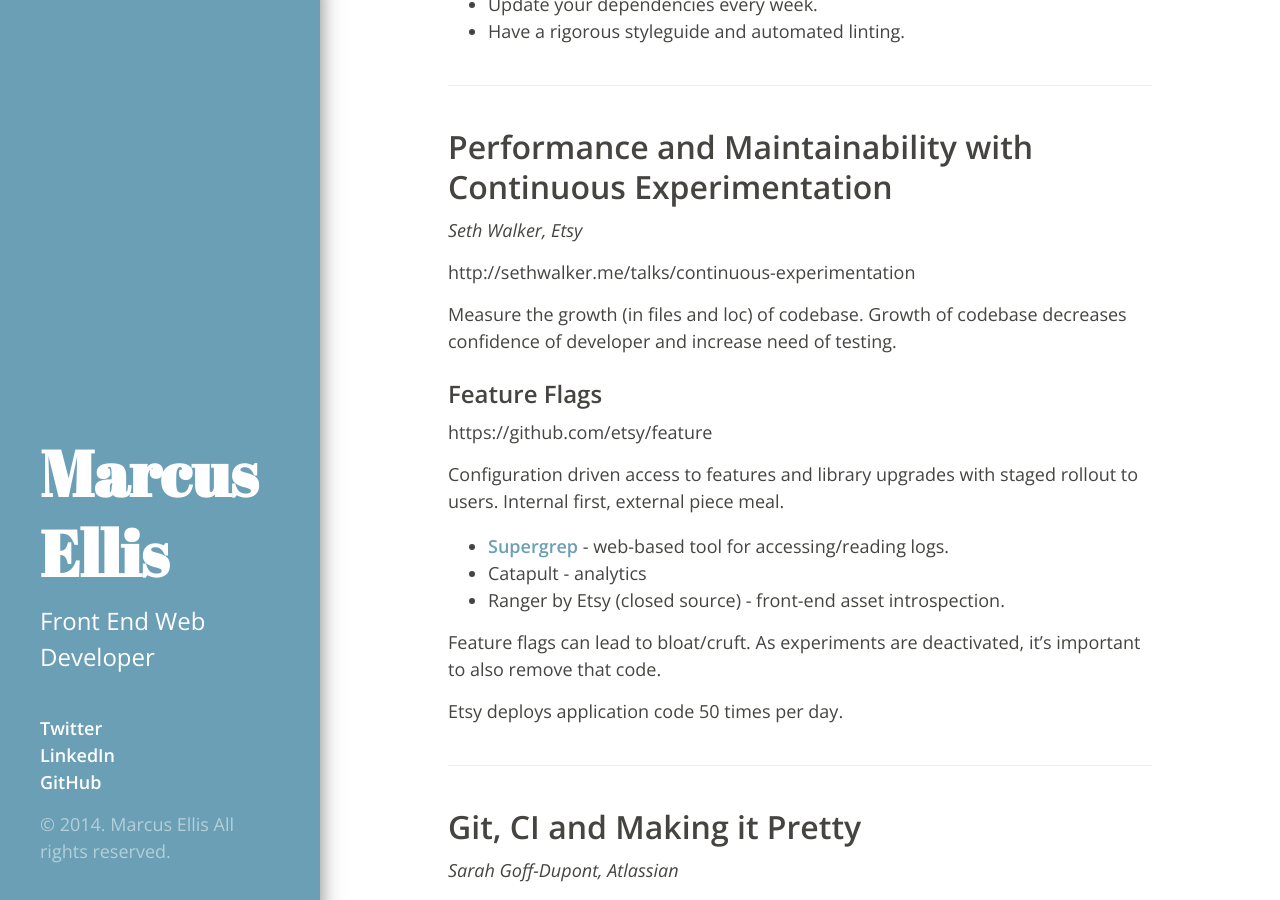
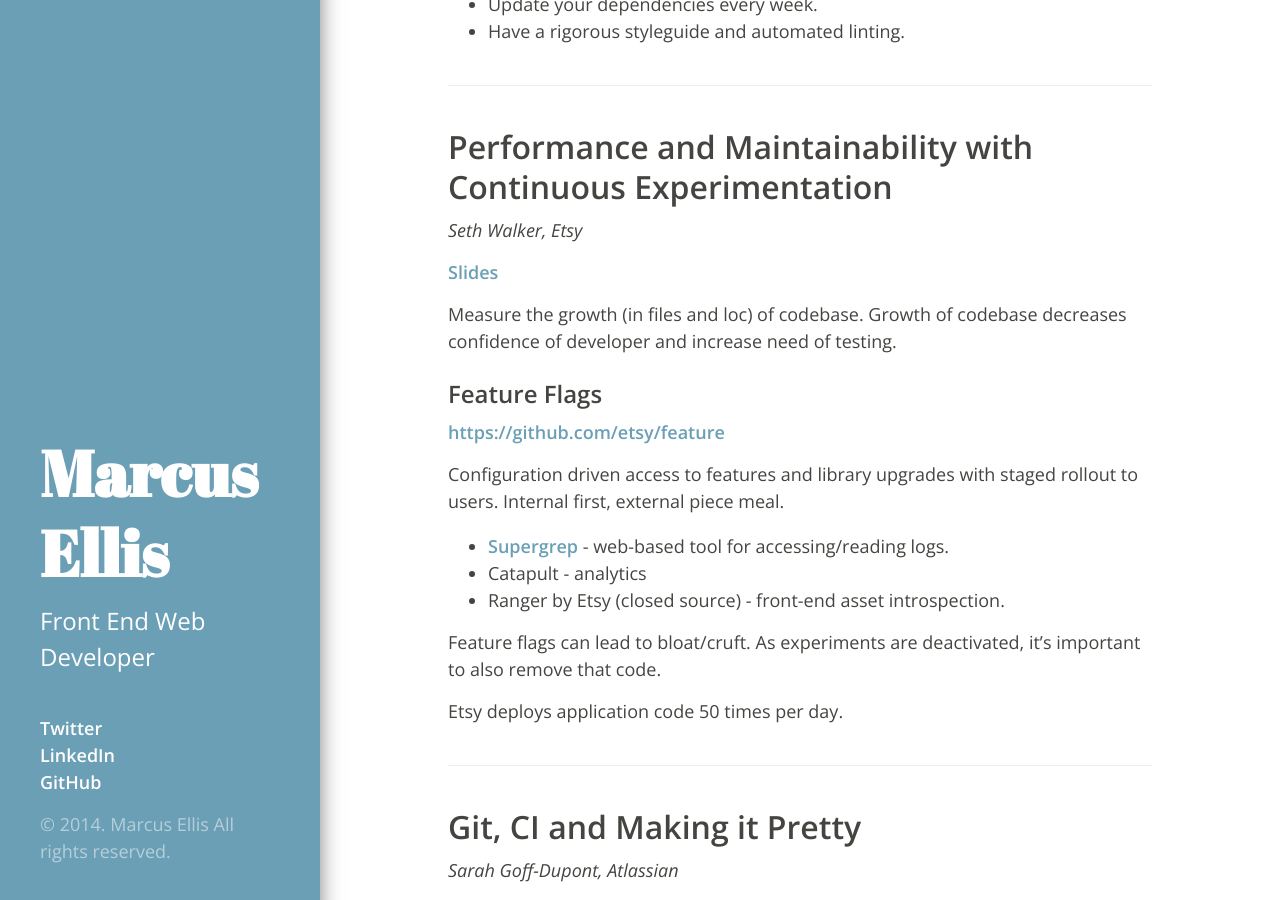
Before and after one commit to marcusellis05/marcusellis05.github.io, a Jekyll site: the page built from _posts/2014-04-24-feops-conf-day-1.md, in a window 1280 px wide and 900 px high, scrolled down 1121 px. Built offline with Jekyll 4.4.1, drawn with Linux system fonts in a browser that asks for light colours; Markdown is read by kramdown in place of the engine named in the settings.

Commit message:
fixing hyperlinks

```diff
--- a/_posts/2014-04-24-feops-conf-day-1.md
+++ b/_posts/2014-04-24-feops-conf-day-1.md
@@ -49,13 +49,13 @@
 
 *Seth Walker, Etsy*
 
-http://sethwalker.me/talks/continuous-experimentation
+[Slides](http://sethwalker.me/talks/continuous-experimentation)
 
 Measure the growth (in files and loc) of codebase. Growth of codebase decreases confidence of developer and increase need of testing.
 
 ### Feature Flags
 
-https://github.com/etsy/feature
+[https://github.com/etsy/feature](https://github.com/etsy/feature)
 
 Configuration driven access to features and library upgrades with staged rollout to users. Internal first, external piece meal.
 
@@ -112,7 +112,7 @@
 
 *Sebastian Golash, Deuthce Telekom*
 
-http://dalekjs.com/
+[http://dalekjs.com/](http://dalekjs.com/)
 
 ### Image Regression
 
```
